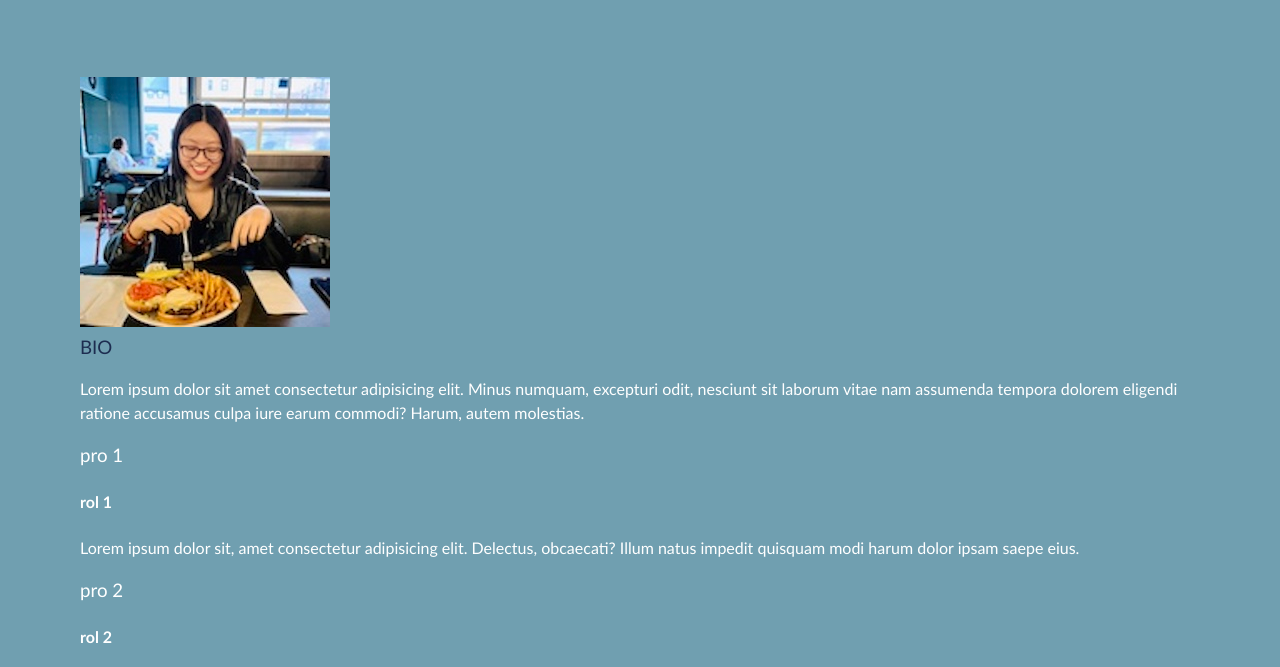
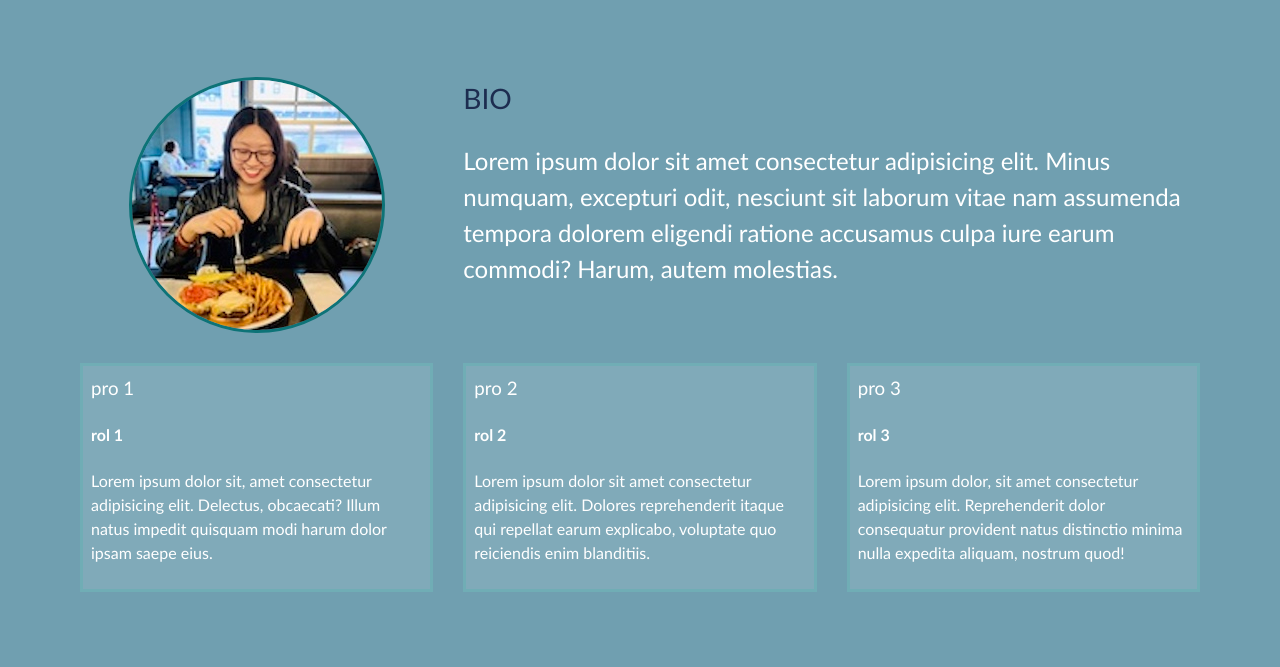
Before and after one commit to Abigail6on/Portfolio-Website, a website: page src/about.html in a window 1280 px wide. Shown: the part 263-930 px from the top of the page. Drawn offline with Linux system fonts and the light colour scheme.

Commit message:
finish about me page

```diff
--- a/scss/_mobile.scss
+++ b/scss/_mobile.scss
@@ -43,6 +43,17 @@
       }
     }
 
+    .about-info {
+      grid-template-areas:
+      "portrait-img"
+      "bio-text"
+      "bio-text"
+      "pro1"
+      "pro2"
+      "pro3";
+
+      grid-template-columns: 1fr;
+    }
 }
 
 
--- a/scss/main.scss
+++ b/scss/main.scss
@@ -50,6 +50,7 @@ header {
 main {
     padding: 5rem;
     height: 100%;
+    min-height: calc(100vh - 60px);
 
     .icons{
         margin-top: 1rem;
@@ -68,7 +69,55 @@ main {
             margin-top: 20vh;
         }
     }
+}
 
+.about-info {
+    display: grid;
+    grid-gap: 30px;
+    // make up a three fractional(fr) grid
+    grid-template-areas:
+        "portrait-img bio-text bio-text"
+        "pro1 pro2 pro3";
+    grid-template-columns: repeat(3, 1fr);
+
+    .bio-img {
+        grid-area: portrait-img;
+        margin: auto;
+        border-radius: 50%;
+        border: $portrait-color 3px solid;
+    }
+
+    .bio {
+        grid-area: bio-text;
+        font-size: 1.5rem;
+    }
+
+    .pro-1 {
+        grid-area: pro1;
+    }
+
+    .pro-2 {
+        grid-area: pro2;
+    }
+
+    .pro-3 {
+        grid-area: pro3;
+    }
+
+    .project {
+        background: lighten($primary-color, 5);
+        margin: auto;
+        padding: 0.5rem;
+        border: #70adb5 solid 3px;
+    }
+}
+
+#main-footer {
+    text-align: center;
+    padding: 1rem;
+    background: darken($primary-color, 8);
+    color: $color-secondary;
+    height: 60px;
 }
 
 @import 'mobile';
```
Also changed, not shown: src/css/main.css, 1 other file.
